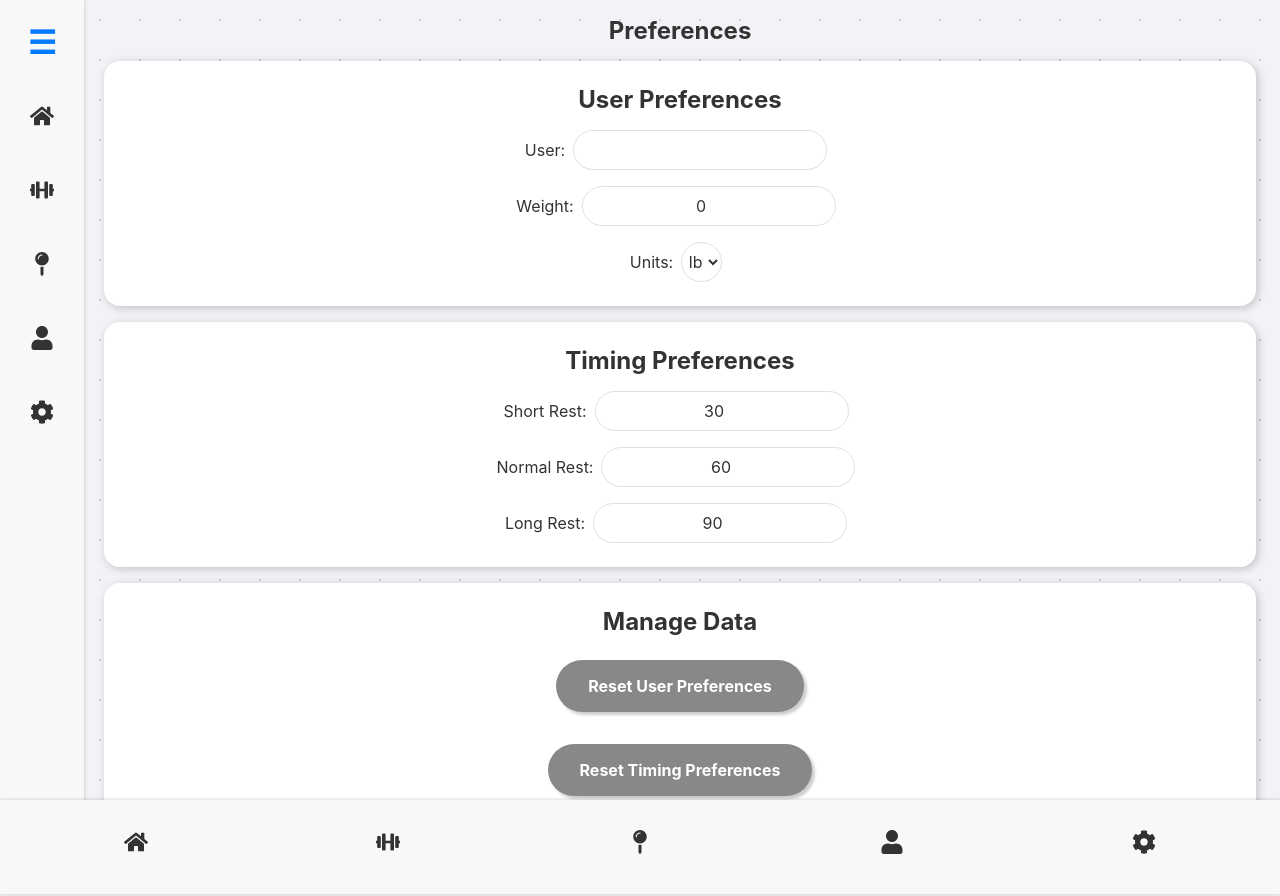
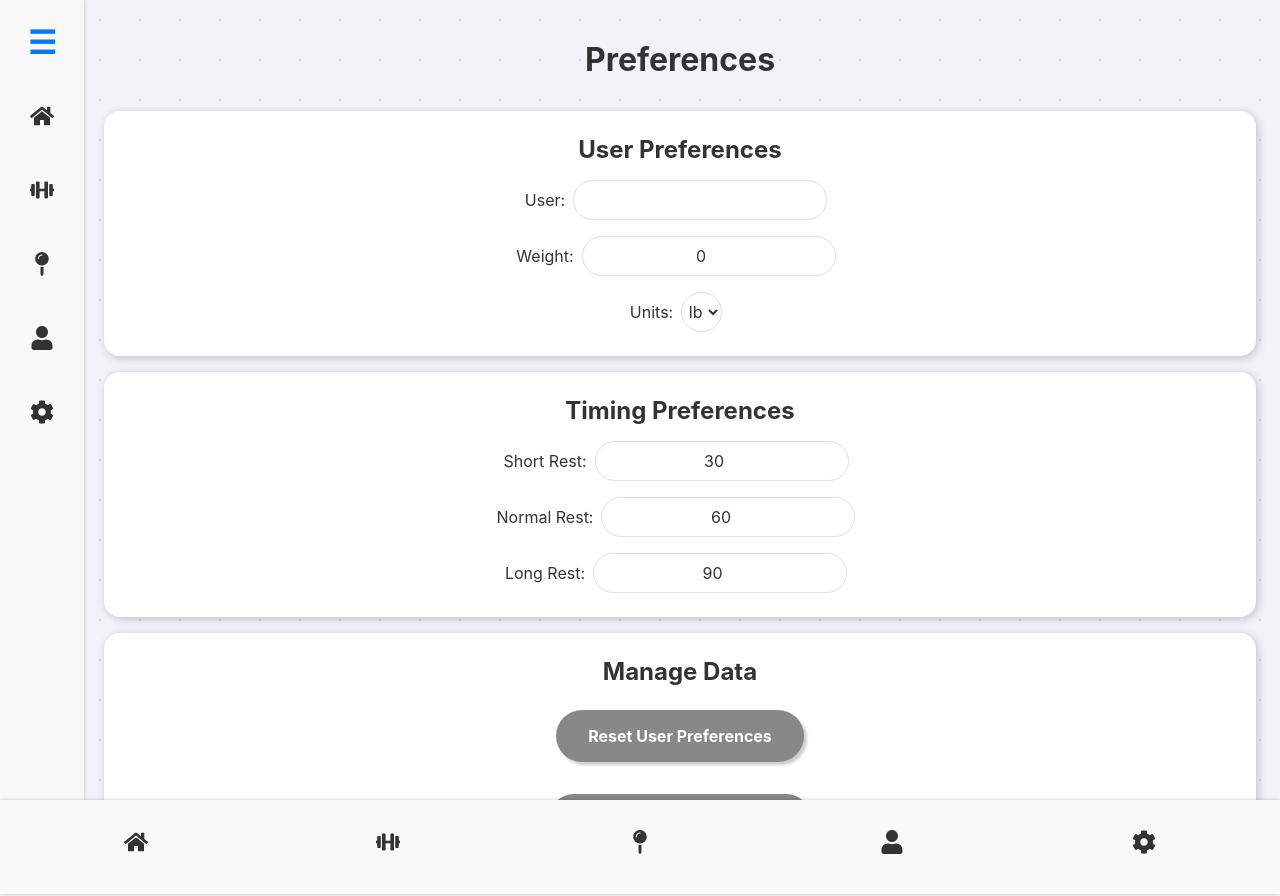
Before and after one commit to Jararered/fitness-framework, a React (Vite) app: page / in a window 1280 px wide. Both pictures are taken after a click on the element 42 px from the left and 412 px from the top of the page. Built offline with nearby package versions, Linux system fonts and the light colour scheme.

Commit message:
Change Preferences heading from h2 to h1 for improved semantics

```diff
--- a/src/pages/PagePreferences.tsx
+++ b/src/pages/PagePreferences.tsx
@@ -7,7 +7,7 @@ const PagePreferences: React.FC = () => {
     return (
         <div className="page-preferences">
 
-            <h2>Preferences</h2>
+            <h1>Preferences</h1>
 
             <div className="card">
                 <UserPreferences />
```
